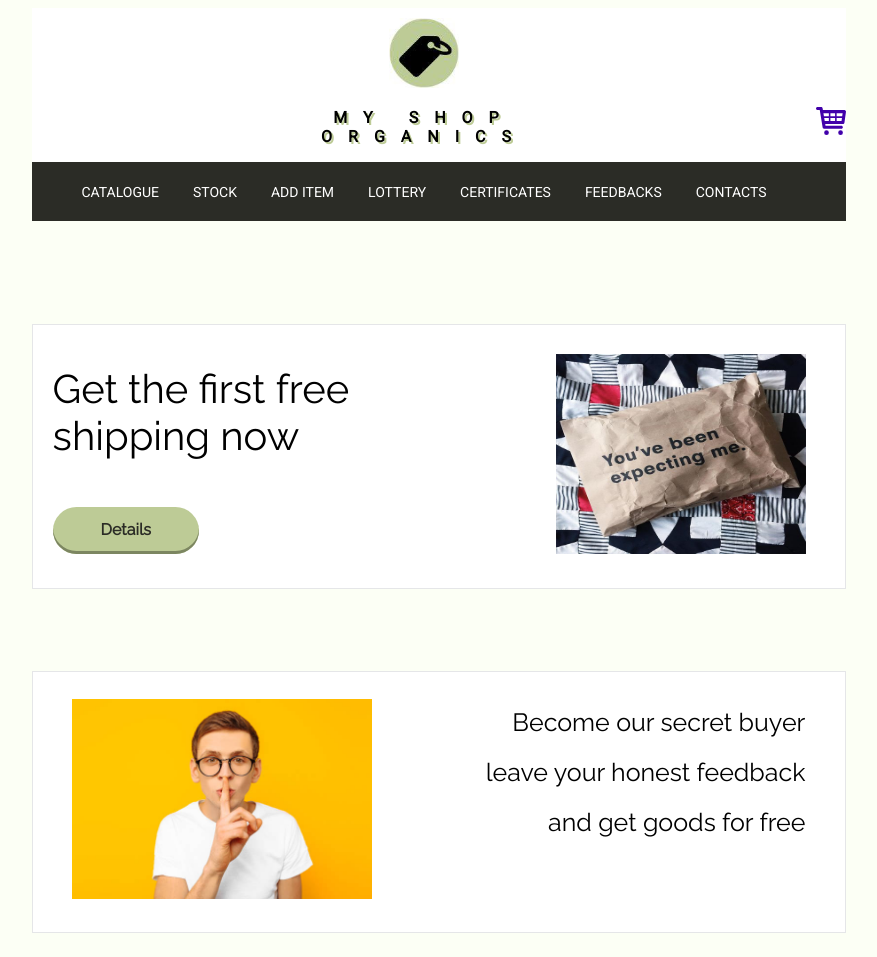
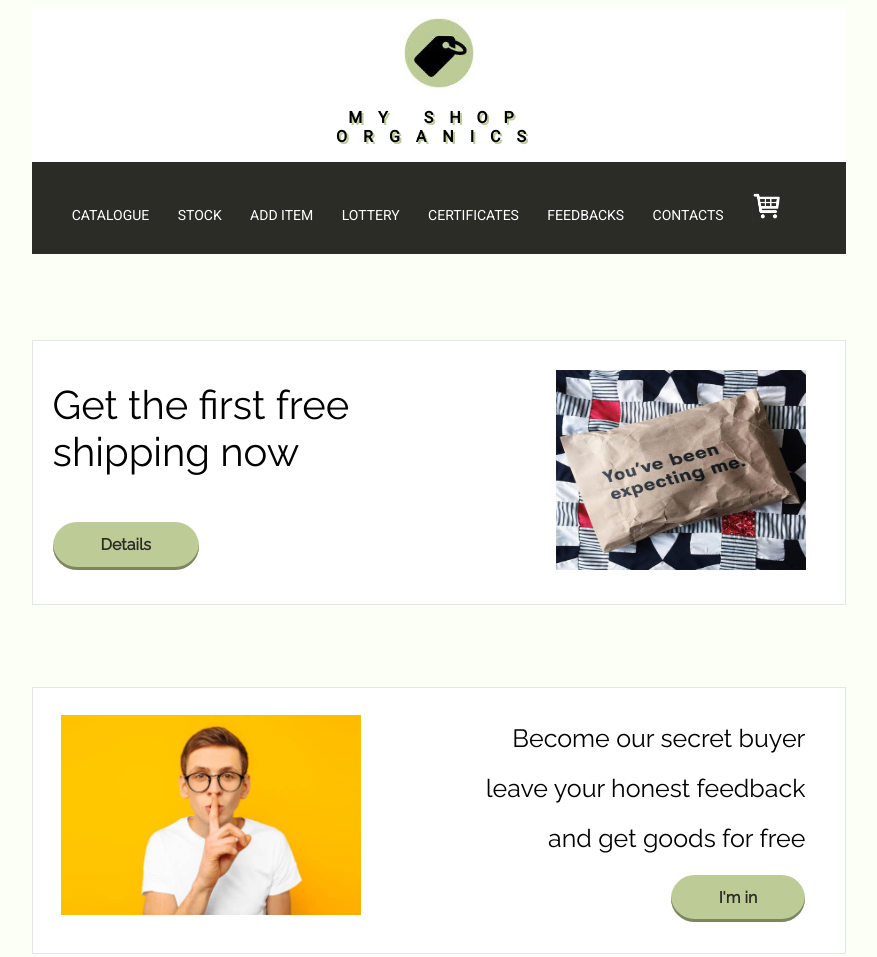
Before and after one commit to Zmiyuchkaa/not-prom-ua, a plain HTML site: page index.html in a window 1280 px wide. Shown: the top 957 px of the page, without its empty margins (201-1078 px from the left). Drawn offline with Linux system fonts and the light colour scheme.

Commit message:
changed secret buyer block and cart button

```diff
--- a/index.html
+++ b/index.html
@@ -12,7 +12,7 @@
     <div class="container">
 
       <header class="hat">
-        <a href="sample.html"><img class="cart" src="images/shopping-cart.svg" alt="Shopping Cart"></a>
+
         <div class="hat-header">
           <img class="logo" src="images/logo.jpg" alt="Logo">
         </div>
@@ -25,6 +25,7 @@
           <a class="navigation_link" href="#">Certificates</a>
           <a class="navigation_link" href="pages/complainsts_and_suggestions.html">Feedbacks</a>
           <a class="navigation_link" href="#">Contacts</a>
+          <a href="pages/shopping-cart.html"><img class="cart" src="images/shop.png" alt="Shopping Cart"></a>
         </nav>
       </header>
 
@@ -34,9 +35,15 @@
           <p class="main-page_special_text">Get the first free<br> shipping now</p>
           <a href="#" class="button">Details</a>
         </section>
-        <img class="main-page_secret-buyer_image" src="images/secret.jpg" alt="secret buyer">
+
         <section class="main-page_secret-buyer">
+          <img class="main-page_secret-buyer_image" src="images/secret.jpg" alt="secret buyer">
+          <div class="main-page_secret-buyer_section">
           <p class="main-page_secret-buyer_text">Become our secret buyer<br>leave your honest feedback<br>and get goods for free</p>
+          <a href="#" class="button">I'm in</a>
+          </div>
+          <div style="clear:both;">
+          </div>
         </section>
       </main>
 
--- a/style/index.css
+++ b/style/index.css
@@ -16,12 +16,12 @@ body {
 }
 
 .cart {
-  width: 30px;
-  height: 30px;
-  right: 20px;
-  z-index: 1;
-  padding-top: 12%;
-  float: right;
+    width: 30px ;
+    background-color: white ;
+}
+
+.cart:hover{
+    background-color: #BDCB96 ;
 }
 
 .logo {
@@ -44,7 +44,7 @@ body {
 
 .navigation {
   width: 100%;
-  padding: 20px 0;
+  padding: 30px 0;
   background-color: #2B2C26;
 }
 
@@ -60,8 +60,13 @@ body {
   text-transform: uppercase;
   font-size: 14px;
   display: inline-block;
-  margin-right: 30px;
+  margin-right:3%;
 }
+
+.navigation a:last-child .navigation a:first-child {
+  margin-left: 6%;
+}
+
 
 .main-page {
   width: 70%;
@@ -96,7 +101,6 @@ body {
 }
 
 .main-page_secret-buyer_text {
-  padding-bottom: 50px;
   font-size: 25px;
   margin-right: 40px;
   line-height: 2;
@@ -111,6 +115,10 @@ a.button {
   background: rgb(189, 203, 150);
   box-shadow: 0 -3px rgb(124, 134, 97) inset;
   transition: 0.2s;
+}
+
+a.button:last-child {
+  margin-right: 40px;
 }
 
 a.button:hover { background: rgb(53, 167, 110); }
@@ -131,13 +139,20 @@ a.button:active {
 .main-page_secret-buyer_image {
   width: 300px;
   height: 200px;
-  margin-top: 110px;
+  margin-top: 3.5%;
   float: left;
-  padding-left: 40px;
+  padding-left: 1%;
+  margin-bottom: 3.5%;
+  margin-right: 40px;
+}
+
+.main-page_secret-buyer_section {
+  float: right;
+  width: 50%;
 }
 
 .footer-section {
-  margin-top: 5%;
+  margin-top: 7%;
   margin-left: auto;
   margin-right: auto;
   width: 70%;
```
